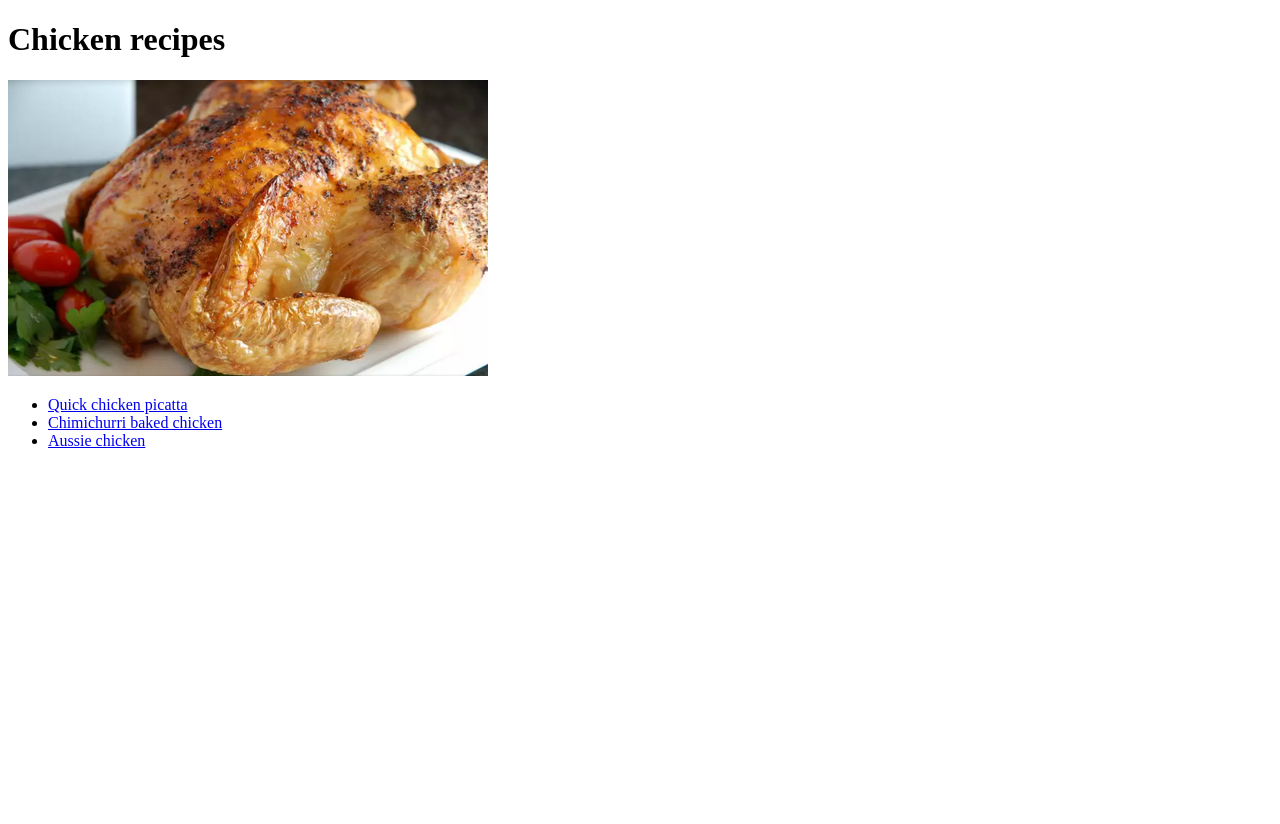
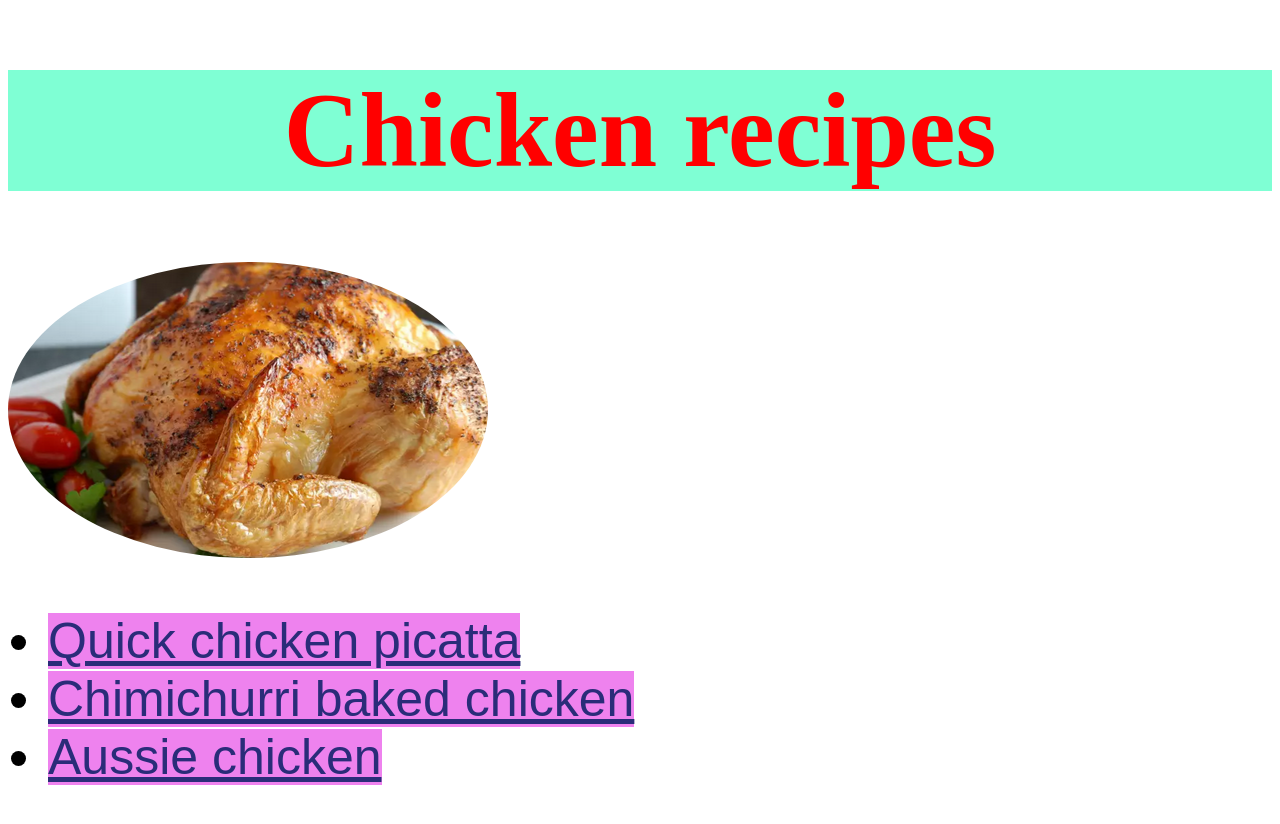
Before and after one commit to alinjobo/odin-recipes, a plain HTML site: page index.html in a window 1280 px wide. Before the commit the page ends 800 px from the top, so only its background shows below. Drawn offline with Linux system fonts and the light colour scheme.

Commit message:
Added Styles

```diff
--- a/index.html
+++ b/index.html
@@ -3,11 +3,12 @@
     <head>
         <meta charset="UTF-8">
         <title>Recipes</title>
+        <link rel="stylesheet" href="style.css">
     </head>
     <body>
         <h1>Chicken recipes</h1>
         <img src="images/chicken.png">
-        <ul>
+        <ul class="items">
             <li><a href=recipes/picatta.html>Quick chicken picatta</a></li>
             <li><a href=recipes/chimi.html> Chimichurri baked chicken</a></li>
             <li><a href=recipes/aussie.html>Aussie chicken</a></li>
--- /dev/null
+++ b/style.css
@@ -0,0 +1,22 @@
+h1 {
+    background-color: aquamarine;
+    font-family: 'Times New Roman', Times, serif;
+    color: red;
+    font-size: 105px;
+    text-align: center;
+}
+ul {
+    font-family: Arial, Helvetica, sans-serif;
+    font-size: 50px;
+
+}
+a{
+    background-color: violet;
+    color: rgb(42, 44, 121);
+    background-size: contain;
+}
+
+img {
+
+    border-radius: 50%;
+}
```
